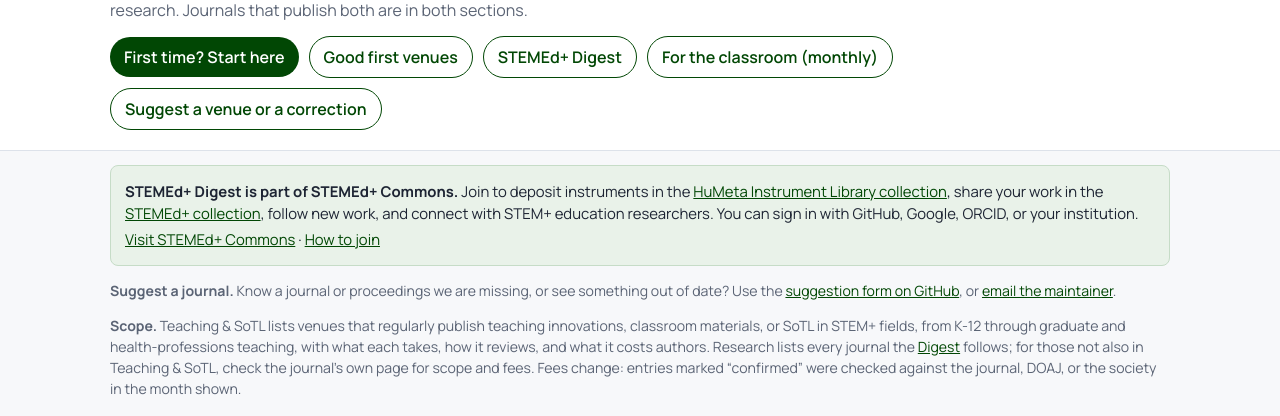
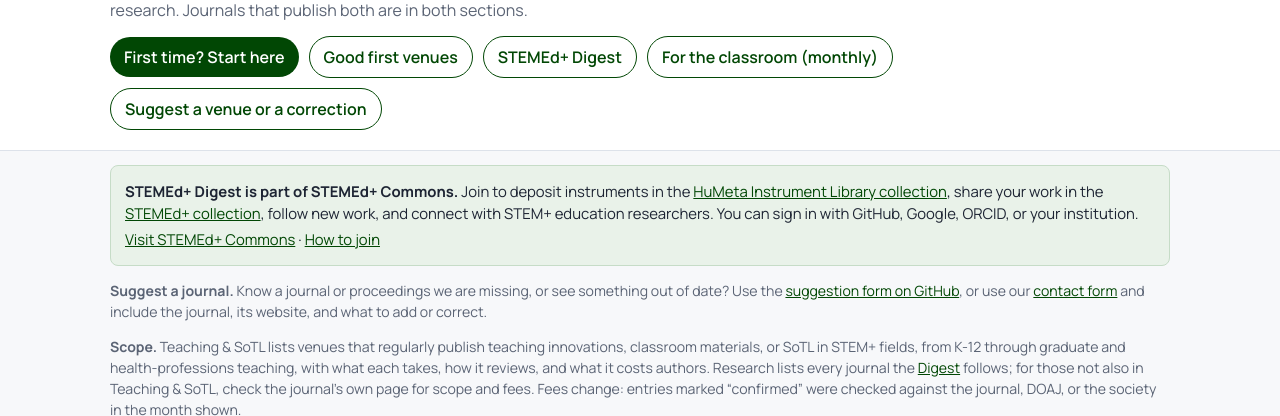
Before and after one commit to JLib271/STEMEd-Digest, a plain HTML site: page site/publish.html in a window 1280 px wide. Shown: the part 353-769 px from the top of the page. Drawn offline with Linux system fonts and the light colour scheme; files whose address does not match are found by name.

Commit message:
Send suggestions to the contact form instead of a personal email address
Replaces every "email the maintainer" link (add, update, and the notice) with the
stemedplus.org contact form, and says what details to include.

Co-Authored-By: Claude Opus 5.5 <noreply@anthropic.com>
Claude-Session: https://claude.ai/code/session_01Xxm9siXygVpFM5Q4XvGHYh

```diff
--- a/site/publish.html
+++ b/site/publish.html
@@ -96,7 +96,7 @@
 </header>
 <div class="wrap"><div class="join join-top" role="note"><p><strong>STEMEd+ Digest is part of STEMEd+ Commons.</strong> Join to deposit instruments in the <a href="https://works.hcommons.org/collections/humetainstrumentlibrary/" target="_blank" rel="noopener noreferrer">HuMeta Instrument Library collection<span class="vh"> (opens in a new tab)</span></a>, share your work in the <a href="https://works.hcommons.org/collections/stemedplus/" target="_blank" rel="noopener noreferrer">STEMEd+ collection<span class="vh"> (opens in a new tab)</span></a>, follow new work, and connect with STEM+ education researchers. You can sign in with GitHub, Google, ORCID, or your institution.</p><p><a href="https://stemedplus.hcommons.org/" target="_blank" rel="noopener noreferrer">Visit STEMEd+ Commons<span class="vh"> (opens in a new tab)</span></a> · <a href="https://support.hcommons.org/profiles/login-and-registration/" target="_blank" rel="noopener noreferrer">How to join<span class="vh"> (opens in a new tab)</span></a></p></div></div>
 <main class="wrap">
-  <p class="note" id="add"><strong>Suggest a journal.</strong> Know a journal or proceedings we are missing, or see something out of date? Use the <a href="https://github.com/JLib271/STEMEd-Digest/issues/new?template=suggest_journal.yml" target="_blank" rel="noopener">suggestion form on GitHub</a>, or <a href="mailto:libarkin@msu.edu?subject=Where%20to%20Publish%3A%20new%20or%20corrected%20journal&amp;body=Journal%3A%20%0AWebsite%3A%20%0AWhat%20to%20add%20or%20correct%3A%20">email the maintainer</a>.</p>
+  <p class="note" id="add"><strong>Suggest a journal.</strong> Know a journal or proceedings we are missing, or see something out of date? Use the <a href="https://github.com/JLib271/STEMEd-Digest/issues/new?template=suggest_journal.yml" target="_blank" rel="noopener">suggestion form on GitHub</a>, or use our <a href="https://stemedplus.org/contact-us/">contact form</a> and include the journal, its website, and what to add or correct.</p>
   <p class="note"><strong>Scope.</strong> Teaching &amp; SoTL lists venues that regularly publish teaching innovations, classroom materials, or SoTL in STEM+ fields, from K-12 through graduate and health-professions teaching, with what each takes, how it reviews, and what it costs authors. Research lists every journal the <a href="./">Digest</a> follows; for those not also in Teaching &amp; SoTL, check the journal's own page for scope and fees. Fees change: entries marked “confirmed” were checked against the journal, DOAJ, or the society in the month shown.</p>
   <div class="controls v" role="search">
     <div><label for="sec">Section</label><select id="sec"><option value="">Both</option></select></div>
```
